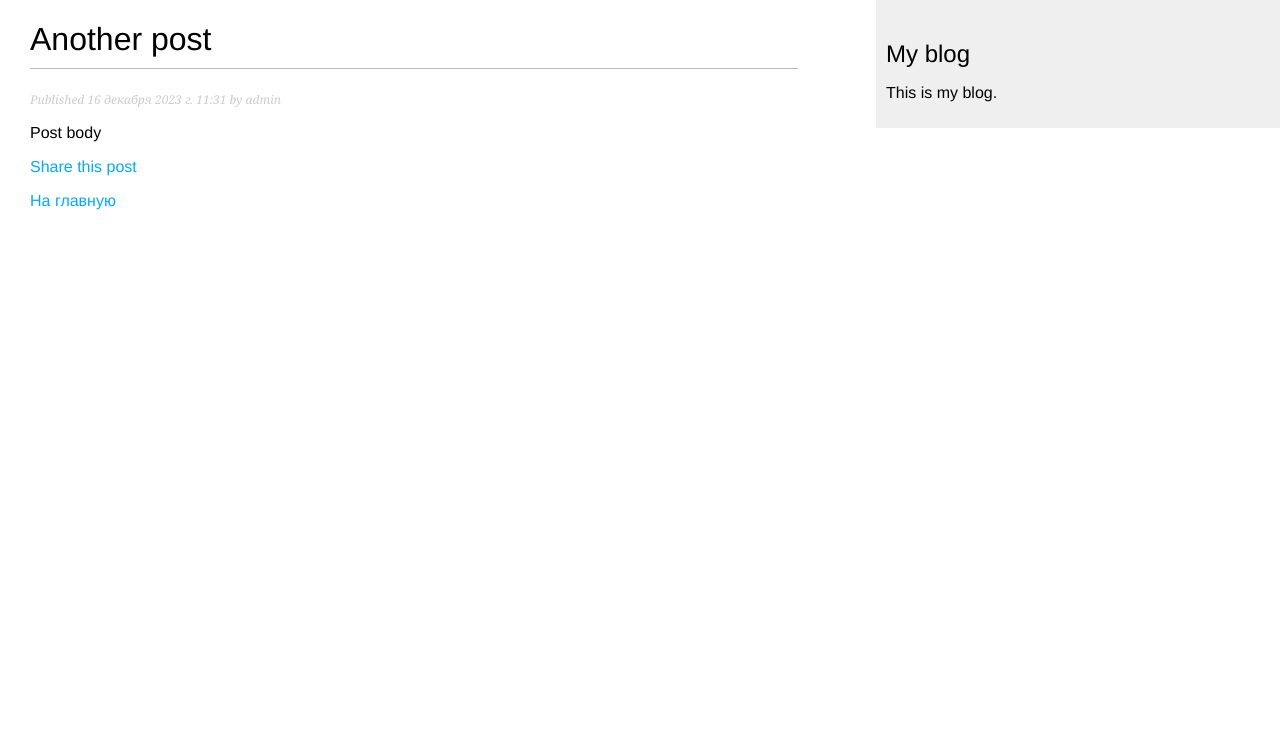
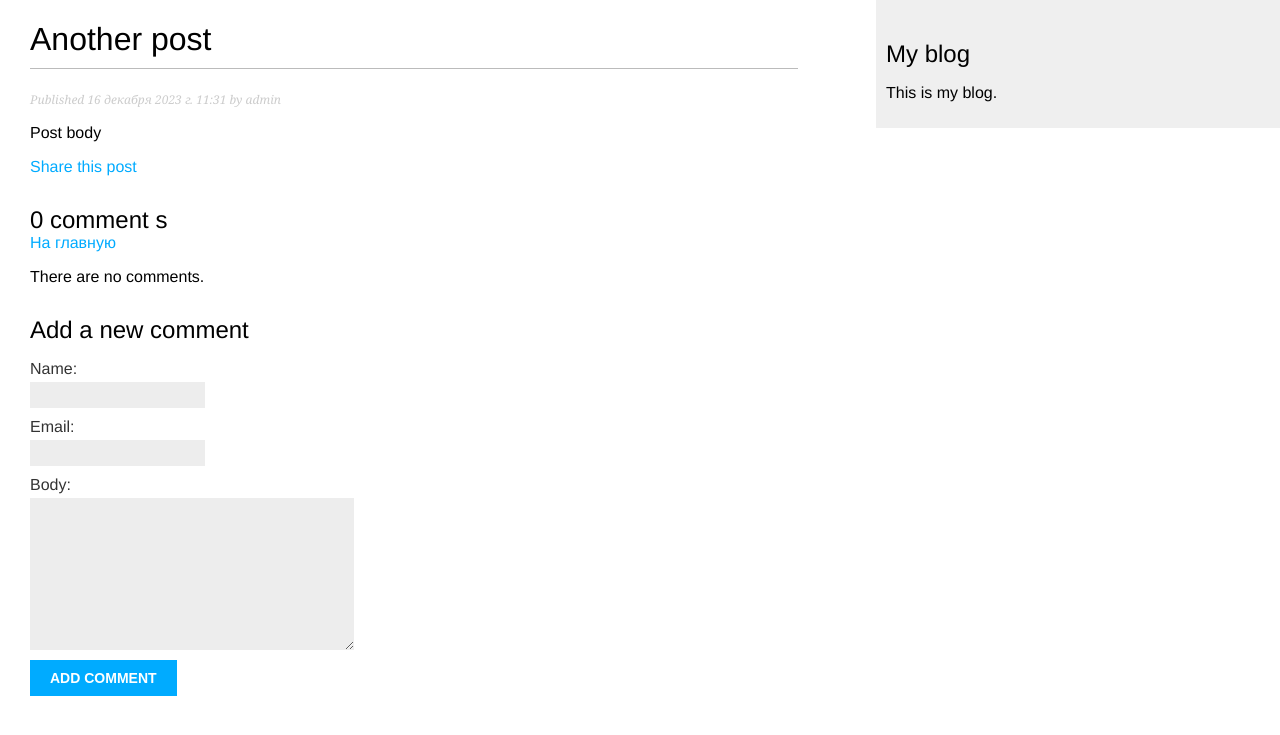
Before and after one commit to zhuravlevivan/LAD_DJANGO_BLOG, a Django app: a page that uses mysite/blog/templates/blog/post/detail.html in a window 1280 px wide. Shown: the top 735 px of the page. Run offline with Django 4.2, Linux system fonts and the light colour scheme; data comes from the database, SQL or seed files in the repository; both versions use the stored data as it was before the commit; data that the repository does not hold is empty.

Commit message:
14.01.2024

```diff
--- a/mysite/blog/forms.py
+++ b/mysite/blog/forms.py
@@ -1,4 +1,6 @@
 from django import forms
+
+from .models import Comment
 
 
 class EmailPostForm(forms.Form):
@@ -6,3 +8,9 @@ class EmailPostForm(forms.Form):
     email = forms. EmailField()
     to = forms.EmailField()
     comments = forms.CharField(required=False, widget=forms.Textarea)
+
+
+class CommentForm(forms.ModelForm):
+    class Meta:
+        model = Comment
+        fields = ['name', 'email', 'body']
--- a/mysite/blog/models.py
+++ b/mysite/blog/models.py
@@ -41,3 +41,24 @@ class Post(models.Model):
                              self.publish.month,
                              self.publish.day,
                              self.slug])
+
+
+class Comment(models.Model):
+    post = models.ForeignKey(Post,
+                             on_delete=models.CASCADE,
+                             related_name='comments')
+    name = models.CharField(max_length=80)
+    email = models.EmailField()
+    body = models.TextField()
+    created = models.DateTimeField(auto_now_add=True)
+    updated = models.DateTimeField(auto_now=True)
+    active = models.BooleanField(default=True)
+
+    class Meta:
+        ordering = ['created']
+        indexes = [
+            models.Index(fields=['created']),
+        ]
+
+    def __str__(self):
+        return f'Comment by {self.name} on {self.post}'
--- a/mysite/blog/templates/blog/post/detail.html
+++ b/mysite/blog/templates/blog/post/detail.html
@@ -13,5 +13,27 @@
             Share this post
         </a>
     </p>
+
+    {% with comments.count as total_comments %}
+        <h2>
+            {{ total_comments }} comment {{ total_comments|pluralize }}
+        </h2>
+    {% endwith %}
+
+
     <a href="{% url 'blog:post_list' %}">На главную</a>
+    {% for comment in comments %}
+        <div class="comment">
+            <p class="info">
+                Comment {{ forloop.counter }} by {{ comment.name }}
+                {{ comment.created }}
+            </p>
+            {{ comment.body|linebreaks }}
+        </div>
+    {% empty %}
+        <p>There are no comments.</p>
+    {% endfor %}
+
+    {% include "blog/post/includes/comment_form.html" %}
+
 {% endblock %}
--- /dev/null
+++ b/mysite/blog/templates/blog/post/includes/comment_form.html
@@ -0,0 +1,6 @@
+<h2>Add a new comment</h2>
+<form action="{% url "blog:post_comment" post.id %}" method="post">
+    {{ form.as_p }}
+    {% csrf_token %}
+    <p><input type="submit" value="Add comment"></p>
+</form>
--- a/mysite/blog/urls.py
+++ b/mysite/blog/urls.py
@@ -7,4 +7,5 @@ urlpatterns = [
     path('', views.post_list, name='post_list'),
     path('<int:year>/<int:month>/<int:day>/<slug:post>', views.post_detail, name='post_detail'),
     path('<int:post_id>/share/', views.post_share, name='post_share'),
+    path('<int:post_id>/comment/', views.post_comment, name='post_comment'),
 ]
--- a/mysite/blog/views.py
+++ b/mysite/blog/views.py
@@ -1,10 +1,11 @@
 from django.shortcuts import render, get_object_or_404
 
 from mysite.settings import EMAIL_HOST_USER
-from .forms import EmailPostForm
+from .forms import EmailPostForm, CommentForm
 from .models import Post
 from django.core.paginator import Paginator, PageNotAnInteger, EmptyPage
 from django.core.mail import send_mail
+from django.views.decorators.http import require_POST
 
 
 def post_list(request):
@@ -34,7 +35,12 @@ def post_detail(request, year, month, day, post):
                              publish__year=year,
                              publish__month=month,
                              publish__day=day)
-    return render(request, 'blog/post/detail.html', {'post': post})
+    comments = post.comments.filter(active=True)
+    form = CommentForm()
+    return render(request, 'blog/post/detail.html',
+                  {'post': post,
+                   'comments': comments,
+                   'form': form})
 
 
 def post_share(request, post_id):
@@ -62,5 +68,26 @@ def post_share(request, post_id):
     else:
         form = EmailPostForm()
     return render(request, 'blog/post/share.html', {'post': post,
-                                                                        'form': form,
-                                                                        'sent': sent})
+                                                    'form': form,
+                                                    'sent': sent})
+
+
+@require_POST
+def post_comment(request, post_id):
+    post = get_object_or_404(Post,
+                             id=post_id,
+                             status=Post.Status.PUBLISHED)
+    comment = None
+    # Комментарий был отправлен
+    form = CommentForm(data=request.POST)
+    if form.is_valid():
+        # Создать объект класса Comment, не сохраняя его в базе данных
+        comment = form.save(commit=False)
+        # Назначить пост комментарию
+        comment.post = post
+        # Сохранить комментарий в базе данных
+        comment.save()
+    return render(request, 'blog/post/comment.html',
+                  {'post': post,
+                   'form': form,
+                   'comment': comment})
```
Also changed, not shown: mysite/blog/admin.py (+14 -7 lines), mysite/blog/templates/blog/post/comment.html (added, +12 -0 lines), mysite/mysite/settings.py (+6 -8 lines), mysite/blog/migrations/__init__.py (added), mysite/db.sqlite3 (deleted).
